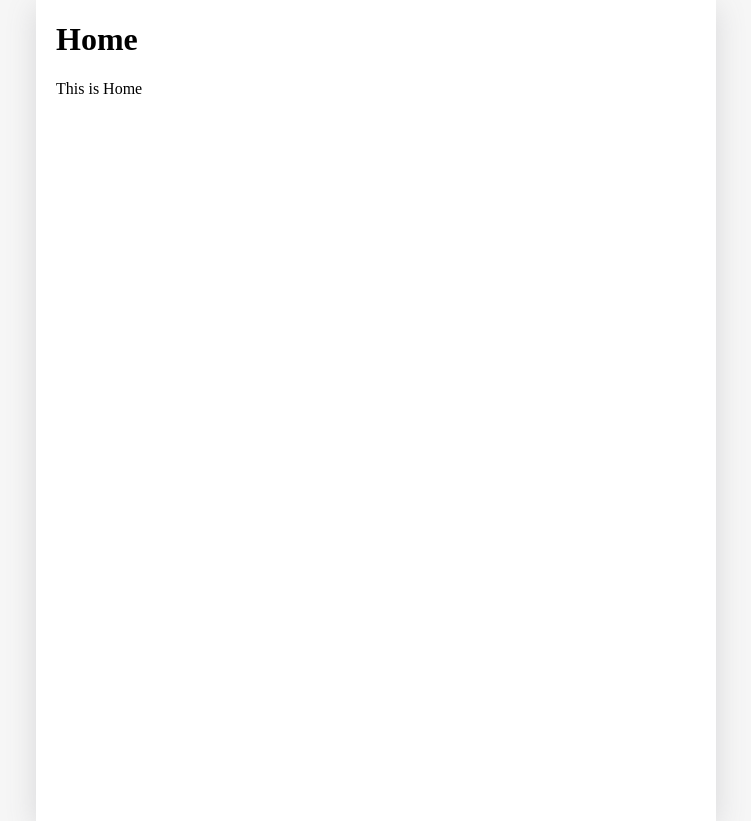
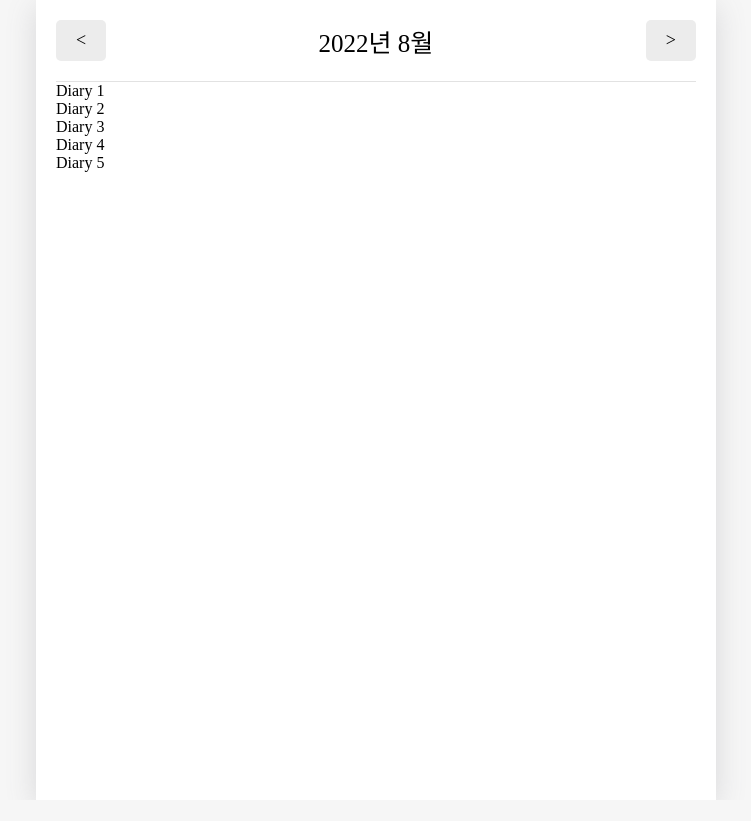
Before and after one commit to gia-world/training-publish, a React (Create React App) app in the folder react/emotion-diary/: page / in a window 1280 px wide. Shown: the whole page, without its empty margins (264-1015 px from the left). After the commit the page ends 800 px from the top, so only its background shows below. Built offline with nearby package versions, Linux system fonts and the light colour scheme; a web font is replaced by a local one.

Commit message:
홈화면 구현 18:30, useEffect 클린업함수

```diff
--- a/react/emotion-diary/src/App.js
+++ b/react/emotion-diary/src/App.js
@@ -1,4 +1,4 @@
-import { useReducer, useRef } from "react";
+import React, { useReducer, useRef } from "react";
 import { BrowserRouter, Route, Routes } from "react-router-dom";
 import "./App.css";
 // import MyButton from "./components/MyButton";
@@ -8,23 +8,26 @@ import Edit from "./pages/Edit";
 import Home from "./pages/Home";
 import New from "./pages/New";
 
-//프로젝트 기초공사2 6:30
 const reducer = (state, action) => {
   let newState = [];
-  switch ((action, type)) {
+  switch (action.type) {
     case "INIT": {
       return action.data;
     }
     case "CREATE": {
-      const newItem = { ...action.data };
-      newState=[newItem,...state];
+      // const newItem = { ...action.data };
+      // newState = [newItem, ...state];
+      newState = [action.data, ...state];
       break;
     }
-    case 'REMOVE':{newState=state.filter((it)=>it.id!==action.targetId)
+    case "REMOVE": {
+      newState = state.filter((it) => it.id !== action.targetId);
       break;
     }
-    case 'EDIT':{
-      newState=state.map((it)=>it.id===action.data.id?{...action.date}:it);
+    case "EDIT": {
+      newState = state.map((it) =>
+        it.id === action.data.id ? { ...action.data } : it
+      );
       break;
     }
     default:
@@ -33,17 +36,87 @@ const reducer = (state, action) => {
   return newState;
 };
 
+export const DiaryStateContext = React.createContext();
+export const DiaryDispatchContext = React.createContext();
+
+const dummyData = [
+  {
+    id: 1,
+    emotion: 1,
+    content: "Diary 1",
+    date: 1659961272765,
+  },
+  {
+    id: 2,
+    emotion: 2,
+    content: "Diary 2",
+    date: 1659961272766,
+  },
+  {
+    id: 3,
+    emotion: 3,
+    content: "Diary 3",
+    date: 1659961272767,
+  },
+  {
+    id: 4,
+    emotion: 4,
+    content: "Diary 4",
+    date: 1659961272768,
+  },
+  {
+    id: 5,
+    emotion: 5,
+    content: "Diary 5",
+    date: 1659961272769,
+  },
+  {
+    id: 6,
+    emotion: 6,
+    content: "Diary 6",
+    date: 1759961272769,
+  },
+];
+
 function App() {
-  const [data, dispatch] = useReducer(reducer, []);
+  const [data, dispatch] = useReducer(reducer, dummyData);
 
-  const dataId=useRef(0)
+  const dataId = useRef(0);
   //CREATE
+  const onCreate = (date, content, emotion) => {
+    dispatch({
+      type: "CREATE",
+      data: {
+        id: dataId.current,
+        date: new Date(date).getTime(),
+        content,
+        emotion,
+      },
+    });
+    dataId.current += 1;
+  };
   //REMOVE
+  const onRemove = (targetId) => {
+    dispatch({ type: "REMOVE", targetId });
+  };
   //EDIT
+  const onEdit = (targetId, date, content, emotion) => {
+    dispatch({
+      type: "EDIT",
+      data: {
+        id: targetId,
+        date: new Date(date).getTime(),
+        content,
+        emotion,
+      },
+    });
+  };
 
   // const env=process.env;
   // env.PUBLIC_URL=env.PUBLIC_URL||'';
   return (
+    <DiaryStateContext.Provider value={data}>
+      <DiaryDispatchContext.Provider value={(onCreate, onEdit, onRemove)}>
         <BrowserRouter>
           <div className="App">
             {/* <MyHeader headText={"App"} left={<MyButton text={"left"} onClick={() => alert("left clicked")} />} right={<MyButton text={"right"} onClick={() => alert("right clicked")} />} />
@@ -66,6 +139,8 @@ function App() {
             </Routes>
           </div>
         </BrowserRouter>
+      </DiaryDispatchContext.Provider>
+    </DiaryStateContext.Provider>
   );
 }
 
--- /dev/null
+++ b/react/emotion-diary/src/components/DiaryList.js
@@ -0,0 +1,16 @@
+import React from "react";
+import Diary from "../pages/Diary";
+
+const DiaryList = ({ diaryList }) => {
+  return (
+    <div>
+      {diaryList.map((it) => (
+        <div key={it.id}>{it.content}</div>
+      ))}
+    </div>
+  );
+};
+DiaryList.defaultProps = {
+  diaryList: [],
+};
+export default DiaryList;
--- a/react/emotion-diary/src/index.js
+++ b/react/emotion-diary/src/index.js
@@ -5,7 +5,7 @@ import App from "./App";
 
 const root = ReactDOM.createRoot(document.getElementById("root"));
 root.render(
-  <React.StrictMode>
-    <App />
-  </React.StrictMode>
+  // <React.StrictMode>
+  <App />
+  // </React.StrictMode>
 );
--- a/react/emotion-diary/src/pages/Home.js
+++ b/react/emotion-diary/src/pages/Home.js
@@ -1,10 +1,57 @@
-import React from "react";
+import React, { useContext, useEffect, useState } from "react";
+import MyHeader from "./../components/MyHeader";
+import MyButton from "./../components/MyButton";
+import { DiaryStateContext } from "../App";
+import DiaryList from "../components/DiaryList";
 
 const Home = () => {
+  const diaryList = useContext(DiaryStateContext);
+
+  //불러온 일기 데이터 월별로 가공하기
+  const [data, setData] = useState([]);
+
+  const [curDate, setCurDate] = useState(new Date());
+  const headText = `${curDate.getFullYear()}년 ${curDate.getMonth() + 1}월`;
+  useEffect(() => {
+    if (diaryList.length >= 1) {
+      const firstDay = new Date(
+        curDate.getFullYear(),
+        curDate.getMonth(),
+        1
+      ).getTime(); //현재 년,월의 1일
+      const lastDay = new Date(
+        curDate.getFullYear(),
+        curDate.getMonth() + 1,
+        0
+      ).getTime(); //현재 년,월의 마지막날
+      setData(
+        diaryList.filter((it) => firstDay <= it.date && it.date <= lastDay)
+      );
+    }
+  }, [diaryList, curDate]);
+  useEffect(() => {
+    console.log(data);
+  }, [data]);
+
+  const increaseMonth = () => {
+    setCurDate(
+      new Date(curDate.getFullYear(), curDate.getMonth() + 1, curDate.getDate())
+    );
+  };
+  const decreaseMonth = () => {
+    setCurDate(
+      new Date(curDate.getFullYear(), curDate.getMonth() - 1, curDate.getDate())
+    );
+  };
+
   return (
     <div>
-      <h1>Home</h1>
-      <p>This is Home</p>
+      <MyHeader
+        headText={headText}
+        left={<MyButton text={"<"} onClick={decreaseMonth} />}
+        right={<MyButton text={">"} onClick={increaseMonth} />}
+      />
+      <DiaryList diaryList={data} />
     </div>
   );
 };
```
Also changed, not shown: react/emotion-diary/src/components/MyHeader.js (+20 -14 lines). Lines whose indentation alone changed are shown as unchanged.
